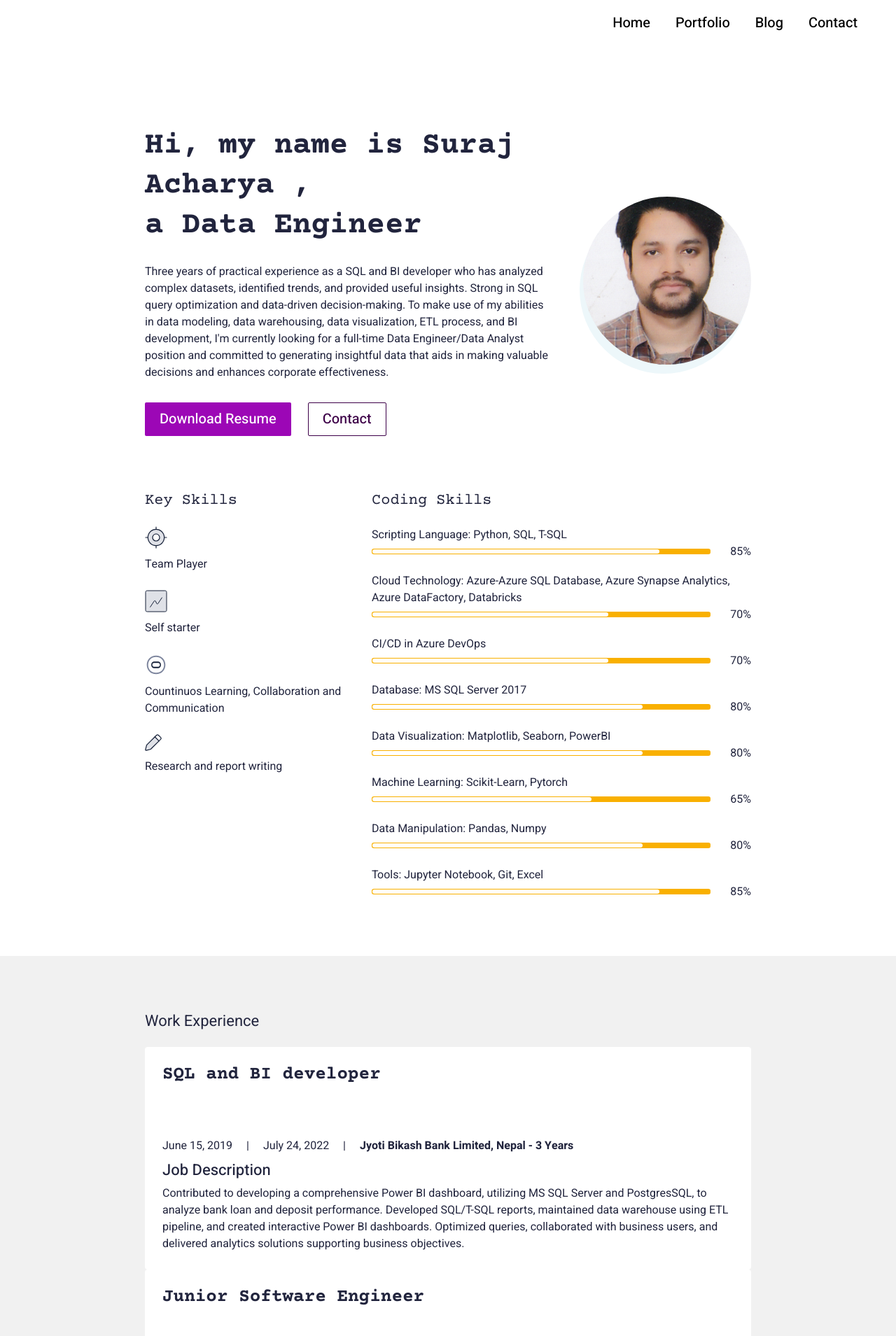
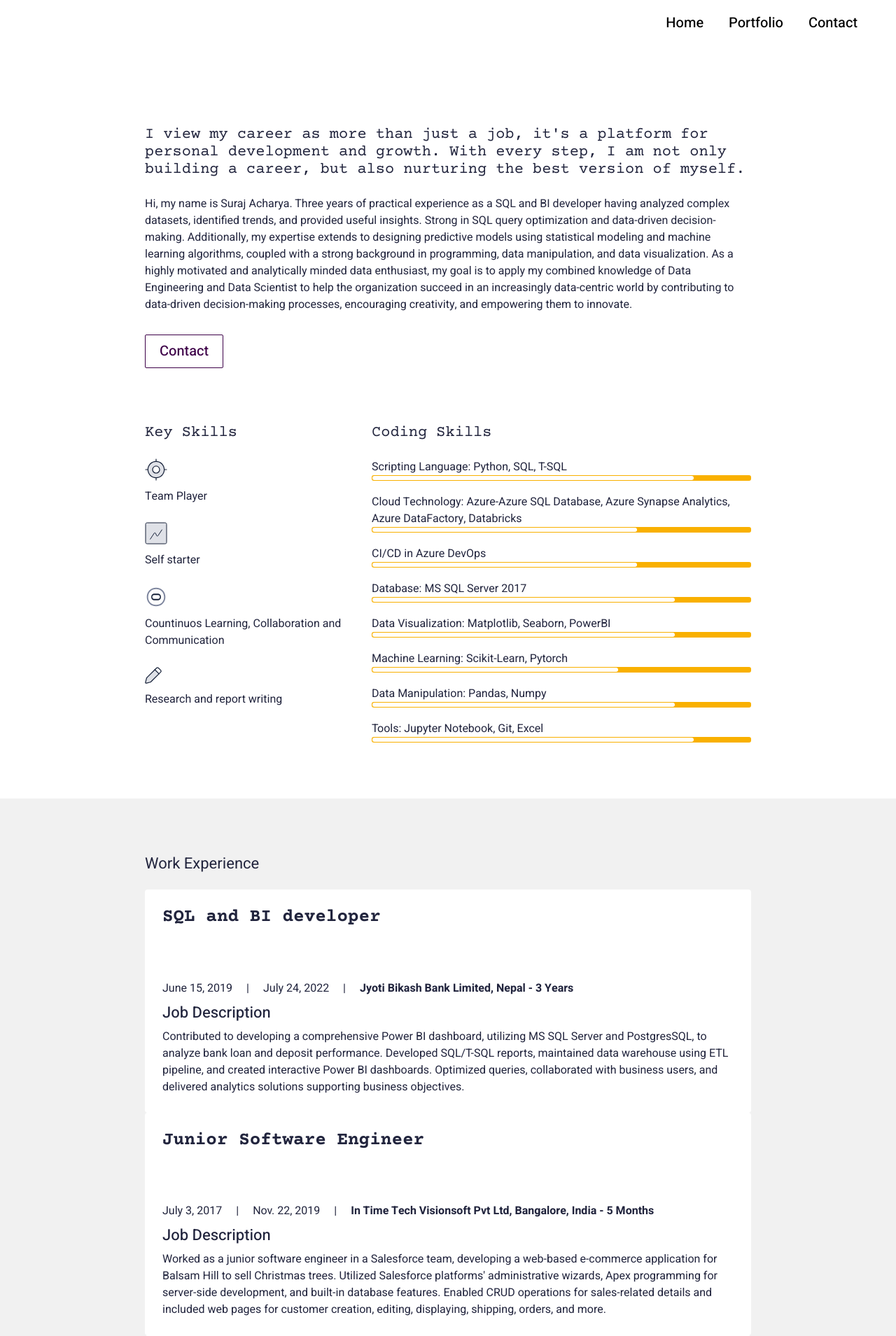
Before and after one commit to surajacharya62/resume, a Django app: page / in a window 1280 px wide. Shown: the top 1909 px of the page at 70% size. Run offline with Django 4.2, Linux system fonts and the light colour scheme; data comes from the database, SQL or seed files in the repository; both versions use the stored data as it was after the commit; some libraries are stand-ins or nearby versions.

Commit message:
added work experience,portfolio

```diff
--- a/digital_resume/settings.py
+++ b/digital_resume/settings.py
@@ -26,8 +26,8 @@ SECRET_KEY = 'django-insecure-b0zm5xeet@--@*2*+%0pe05lzao^g8#(4&=v)6za%%q#h(0s!*
 # SECURITY WARNING: don't run with debug turned on in production!
 DEBUG = True
 
-ALLOWED_HOSTS = ['surajacharya-b797c3ae2f70.herokuapp.com','127.0.0.1']
-
+ALLOWED_HOSTS = ['','127.0.0.1']
+# ALLOWED_HOSTS = ['surajacharya-b797c3ae2f70.herokuapp.com','127.0.0.1']
 
 # Application definition
 
--- a/main/models.py
+++ b/main/models.py
@@ -10,7 +10,7 @@ class Skill(models.Model):
         verbose_name = 'Skill'
 
 
-    name = models.CharField(max_length=100, blank=True, null=True)
+    name = models.CharField(max_length=150, blank=True, null=True)
     score = models.IntegerField(default=80,blank=True, null= True)
     image = models.FileField(blank=True, null= True, upload_to= "skills")
     is_key_skill = models.BooleanField(default= False)
@@ -166,7 +166,7 @@ class Experience(models.Model):
 
     start_date = models.DateField(blank=False)
     end_date = models.DateField(blank=True,null = True)
-    company_name = models.CharField(max_length=50, blank=True, null=True)
+    company_name = models.CharField(max_length=100, blank=True, null=True)
     job_title = models.CharField(max_length=200, blank=True, null=True)
     description = models.CharField(max_length=1000, blank=True, null=True)
     is_active = models.BooleanField(default=True)
--- a/main/templates/main/index.html
+++ b/main/templates/main/index.html
@@ -35,20 +35,30 @@ Start Content
   <div class="bannerSection">
     <div class="container">
       <div class="row g-4 g-md-3  align-items-center">
-        <div class="col-md-auto order-md-last">
+        <!-- <div class="col-md-auto order-md-last">
           <div class="bannerUserImg">
             <img src="{{me.userprofile.username.url}}" alt="{{me.first_name|title}} {{me.last_name|title}} avatar">
           </div>
-        </div>
+        </div> -->
         <div class="col-md">
-          <div class="bannerContent">
-            <h1 class="xlTitle pb-3">Hi, my name is Suraj Acharya {{me.first_name|title}}, <br> a {{me.userprofile.title}} </br></h1>
-            <p>{{me.userprofile.bio}}</p>
-            <div class="bannerBtnCol">
+          <div class="bannerContent" style="text-justify: inter-word;">
+            <h1 class="smTitle pb-3" >
+              I view my career as more than just a job, it's a platform for personal development and growth. With every step,
+              I am not only building a career, but also nurturing the best version of myself.
+
+            </h1>
+            <!-- Hi, my name is Suraj Acharya {{me.first_name|title}}, <br> a {{me.userprofile.title}} </br> -->
+            <p>
+            <!-- Hi, my name is Suraj Acharya. {{me.userprofile.bio}} -->
+            Hi, my name is Suraj Acharya. Three years of practical experience as a SQL and BI developer having analyzed complex datasets, identified trends, and provided useful insights.
+            Strong in SQL query optimization and data-driven decision-making. Additionally, my expertise extends to designing predictive models using statistical modeling and machine learning algorithms, coupled with a strong background in programming, data manipulation, and data visualization.
+             As a highly motivated and analytically minded data enthusiast, my goal is to apply my combined knowledge of Data Engineering and Data Scientist to help the organization succeed in an increasingly data-centric world by contributing to data-driven decision-making processes, encouraging creativity, and empowering them to innovate.
+            </p>
+             <div class="bannerBtnCol">
               <div class="row">
-                <div class="col-auto">
+                <!-- <div class="col-auto">
                   <a download href="{{me.userprofile.cv.url}}" class="btn btnPrimary">Download Resume</a>
-                </div>
+                </div> -->
                 <div class="col-auto">
                   <a href="{% url 'main:contact' %}" class="btn btnOutline">Contact</a>
                 </div>
@@ -97,9 +107,9 @@ Start Content
                       <div class="progress-bar" role="progressbar" style="width: {{sk.score}}%" aria-valuenow="{{sk.score}}" aria-valuemin="0" aria-valuemax="100"></div>
                     </div>
                   </div>
-                  <div class="col-auto">
+                  <!-- <div class="col-auto">
                     <span class="pLbl">{{sk.score}}%</span>
-                  </div>
+                  </div> -->
                 </div>
               </div>
 
@@ -194,8 +204,8 @@ Start Content
 
 
 
-
-
+<!-- bottom section -->
+<!--
 <section>
   <div class="sectionSpace">
     <div class="container">
@@ -301,7 +311,7 @@ Start Content
       </div>
     </div>
   </div>
-</section>
+</section> -->
 {% endblock %}
 <!-- ================================
 End Content
--- a/main/templates/partials/footer.html
+++ b/main/templates/partials/footer.html
@@ -4,7 +4,7 @@ Start Footer
 ================================= -->
 <footer>
     <div class="footerCol">
-    <div class="container">
+    <!-- <div class="container">
         <ul class="socialCol">
         <li><a href="javascript:void(0)"><img src="{% static 'images/fb.svg' %}" alt="..."></a></li>
         <li><a href="javascript:void(0)"><img src="{% static 'images/insta.svg' %}" alt="..."></a></li>
@@ -13,9 +13,9 @@ Start Footer
         </ul>
         <div class="copyrightCol">
         <p>Copyright ©{% now 'Y' %} All rights reserved.
-            <!-- Designed by <a href="https://jamesgrangerdesign.co.uk/" target="_blank">James Granger Design</a></p> -->
+             Designed by <a href="https://jamesgrangerdesign.co.uk/" target="_blank">James Granger Design</a></p>
         </div>
-    </div>
+    </div> -->
     </div>
 </footer>
 <!-- ================================
--- a/main/templates/partials/nav.html
+++ b/main/templates/partials/nav.html
@@ -20,7 +20,7 @@ Start Navigation Bar
                 <ul>
                 <li><a href="{%url 'main:home'%}">Home</a></li>
                 <li><a href="{%url 'main:portfolios' %}">Portfolio</a></li>
-                <li><a href="{% url 'main:blogs' %}">Blog</a></li>
+                <!-- <li><a href="{% url 'main:blogs' %}">Blog</a></li> -->
                 <li><a href="{%url 'main:contact'%}">Contact</a></li>
                 </ul>
             </div>
--- a/main/views.py
+++ b/main/views.py
@@ -43,7 +43,7 @@ class ContactView(generic.FormView):
 	def form_valid(self, form1):
 		form1.save()
 		messages.success(self.request, 'Thank you. We will be in touch soon.')
-		return super().form_valid(form1)
+		# return super().form_valid(form1)
 
 
 class PortfolioView(generic.ListView):
```
Also changed, not shown: main/templates/main/portfolio.html (+39 -5 lines), db.sqlite3, main/migrations/0003_alter_experience_company_name_alter_skill_name.py (added), mediafiles/portfolio/SIP_Form.jpg (added), mediafiles/skills/colloboration_MOyZReQ.svg (added), mediafiles/skills/learn-icon_i24Sta2.svg (added).
